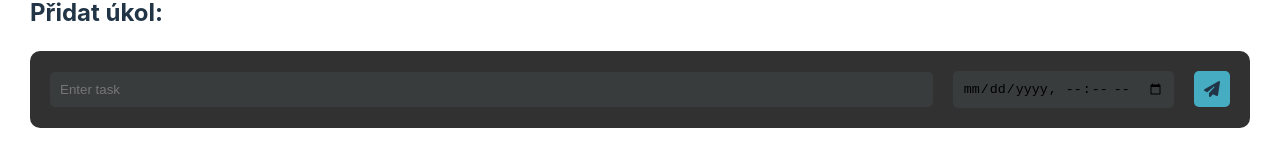
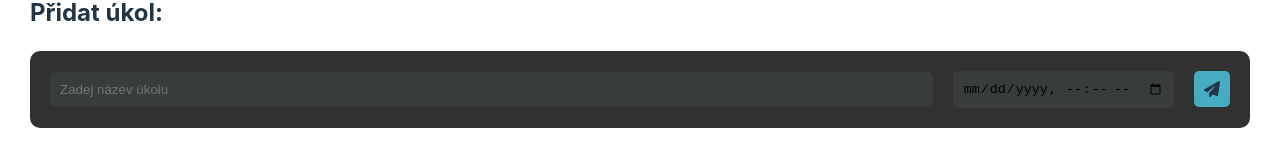
Before and after one commit to JedlaTypek/todoapp, a React (Vite) app: page / in a window 1280 px wide. Shown: the part 204-356 px from the top of the page. Built offline with nearby package versions, Linux system fonts and the light colour scheme.

Commit message:
Změna placeholderu

```diff
--- a/src/components/AddTask.tsx
+++ b/src/components/AddTask.tsx
@@ -30,7 +30,7 @@ const AddTask = ( { onAddTask }:Props ) => {
             type="text"
             value={taskText}
             onChange={(e) => setTaskText(e.target.value)}
-            placeholder="Enter task"
+            placeholder="Zadej název úkolu"
           />
           <input
             type="datetime-local"
```
